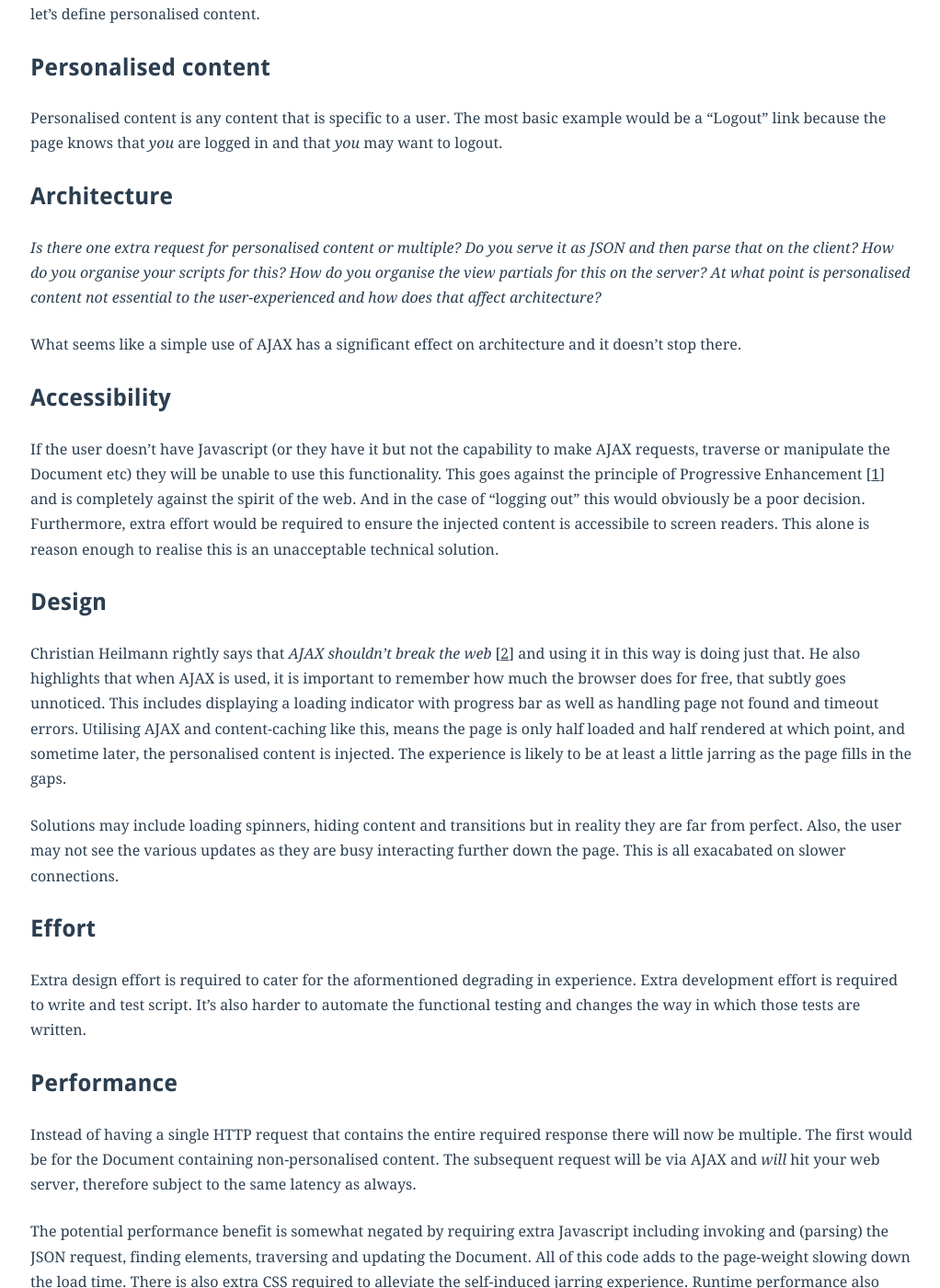
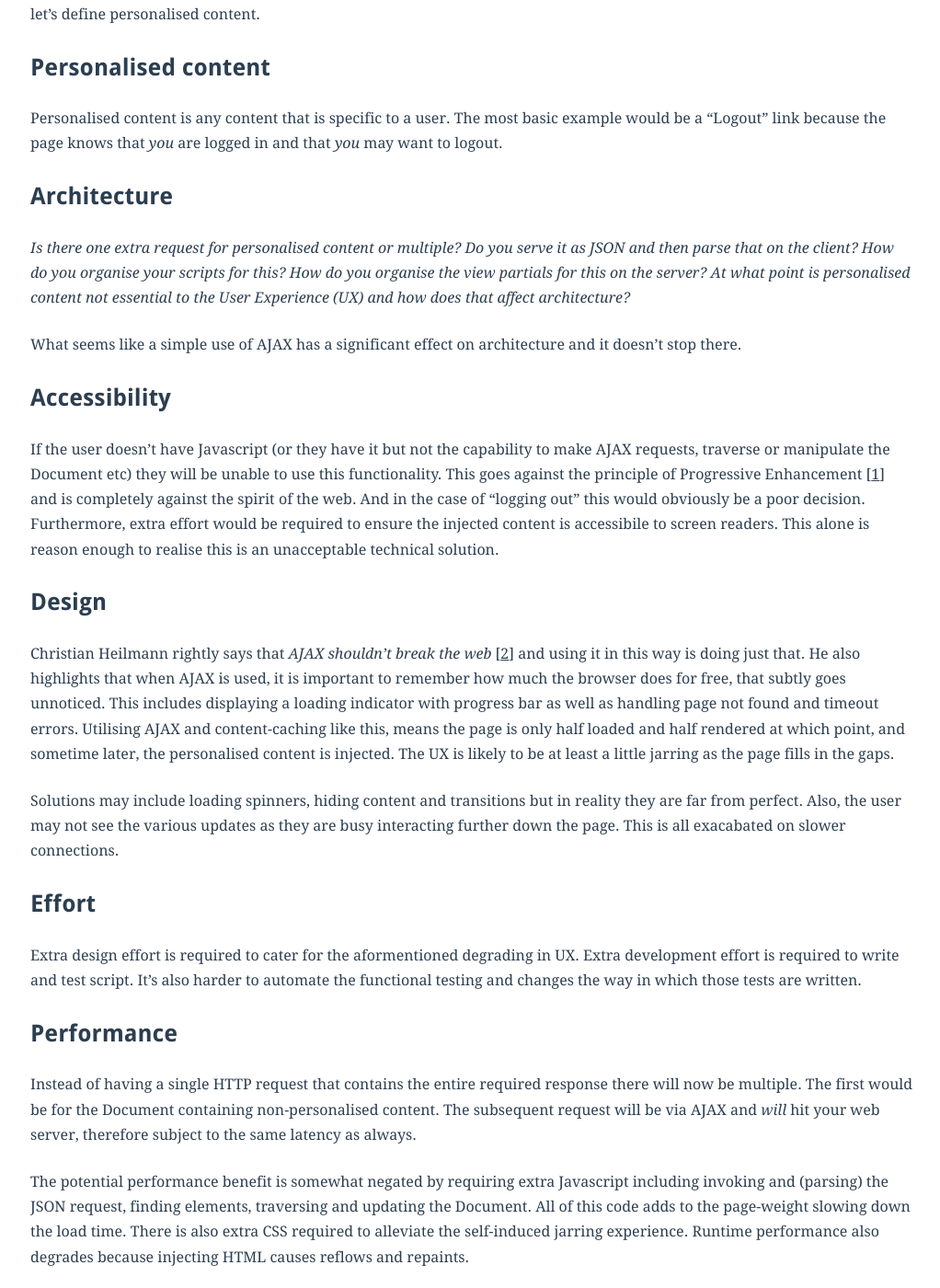
Before and after one commit to adamsilver/adamsilver.io-jekyll, a Jekyll site: the page built from _posts/2014-12-29-dont-use-ajax-to-display-personalised-content-on-cached-pages.md, in a window 1280 px wide and 1400 px high, scrolled down 432 px. Shown: the whole window at 92% size, without its empty margins (127-1149 px from the left). Built offline with Jekyll 4.4.1, drawn with Linux system fonts in a browser that asks for light colours; Markdown is read by kramdown in place of the engine named in the settings.

Commit message:
fixed typo

```diff
--- a/_posts/2014-12-29-dont-use-ajax-to-display-personalised-content-on-cached-pages.md
+++ b/_posts/2014-12-29-dont-use-ajax-to-display-personalised-content-on-cached-pages.md
@@ -13,7 +13,7 @@
 
 ## Architecture
 
-*Is there one extra request for personalised content or multiple? Do you serve it as JSON and then parse that on the client? How do you organise your scripts for this? How do you organise the view partials for this on the server? At what point is personalised content not essential to the user-experienced and how does that affect architecture?*
+*Is there one extra request for personalised content or multiple? Do you serve it as JSON and then parse that on the client? How do you organise your scripts for this? How do you organise the view partials for this on the server? At what point is personalised content not essential to the User Experience (UX) and how does that affect architecture?*
 
 What seems like a simple use of AJAX has a significant effect on architecture and it doesn't stop there.
 
@@ -23,13 +23,13 @@
 
 ## Design
 
-Christian Heilmann rightly says that *AJAX shouldn't break the web* [[2](#ref2)] and using it in this way is doing just that. He also highlights that when AJAX is used, it is important to remember how much the browser does for free, that subtly goes unnoticed. This includes displaying a loading indicator with  progress bar as well as handling page not found and timeout errors. Utilising AJAX and content-caching like this, means the page is only half loaded and half rendered at which point, and sometime later, the personalised content is injected. The experience is likely to be at least a little jarring as the page fills in the gaps.
+Christian Heilmann rightly says that *AJAX shouldn't break the web* [[2](#ref2)] and using it in this way is doing just that. He also highlights that when AJAX is used, it is important to remember how much the browser does for free, that subtly goes unnoticed. This includes displaying a loading indicator with  progress bar as well as handling page not found and timeout errors. Utilising AJAX and content-caching like this, means the page is only half loaded and half rendered at which point, and sometime later, the personalised content is injected. The UX is likely to be at least a little jarring as the page fills in the gaps.
 
 Solutions may include loading spinners, hiding content and transitions but in reality they are far from perfect. Also, the user may not see the various updates as they are busy interacting further down the page. This is all exacabated on slower connections.
 
 ## Effort
 
-Extra design effort is required to cater for the aformentioned degrading in experience. Extra development effort is required to write and test script. It's also harder to automate the functional testing and changes the way in which those tests are written.
+Extra design effort is required to cater for the aformentioned degrading in UX. Extra development effort is required to write and test script. It's also harder to automate the functional testing and changes the way in which those tests are written.
 
 ## Performance
 
```
